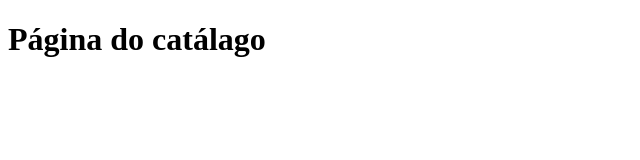
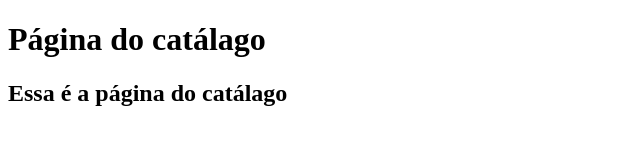
Before and after one commit to jcsudi/desafiomerge, a plain HTML site: page catalago.html in a window 1280 px wide. Shown: the whole page, without its empty margins (0-640 px from the left). Drawn offline with Linux system fonts and the light colour scheme.

Commit message:
Catálago update

```diff
--- a/catalago.html
+++ b/catalago.html
@@ -8,6 +8,7 @@
 </head>
 <body>
     <h1>Página do catálago</h1>
+    <h2>Essa é a página do catálago</h2>
 
 </body>
 </html>
```
